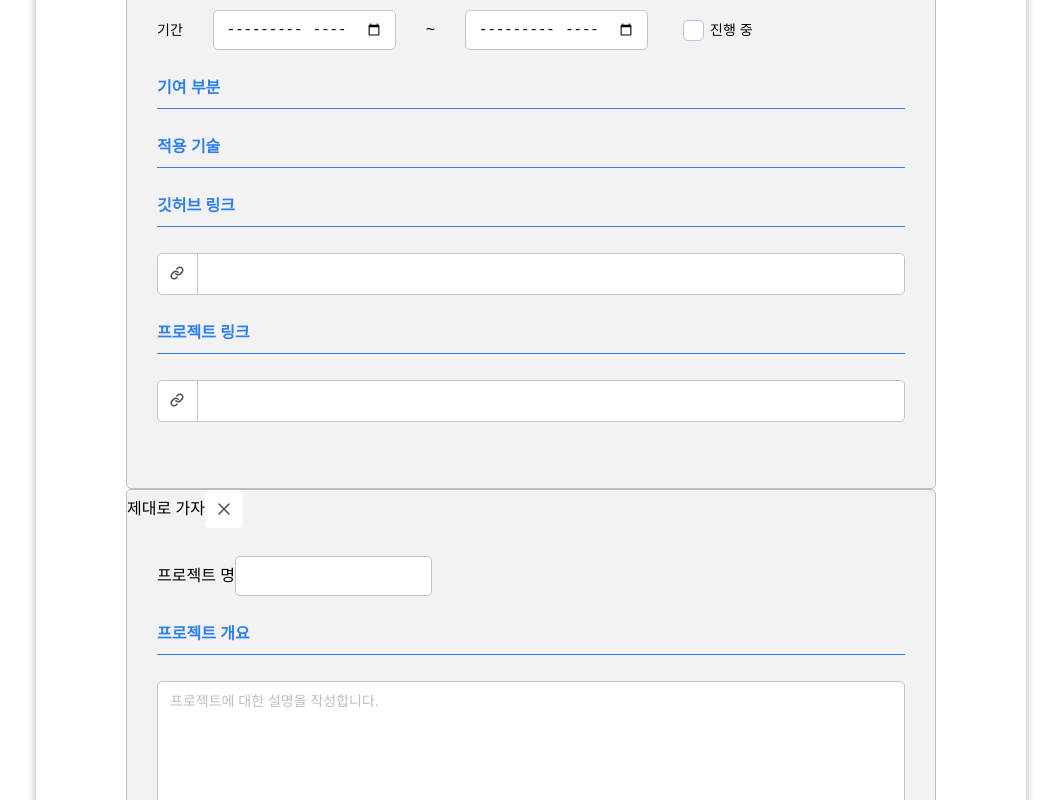
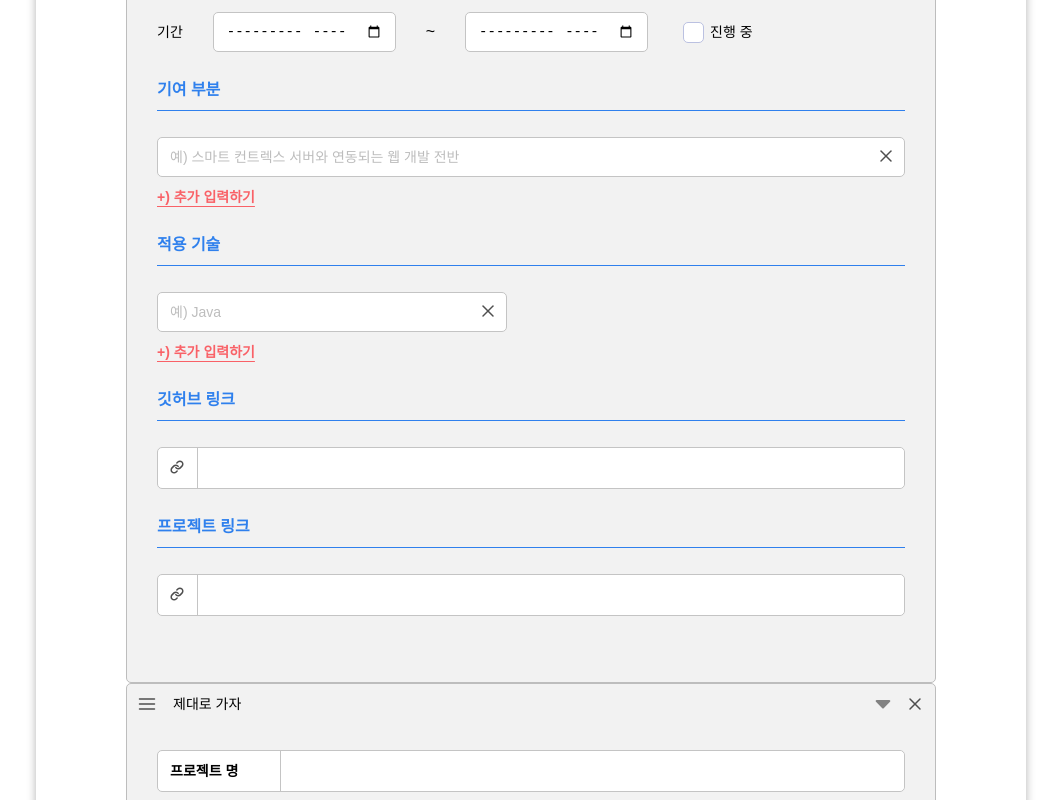
Before and after one commit to weniv/MAKE-RE, a React (Create React App) app: page / in a window 1280 px wide. Shown: the part 1900-2700 px from the top of the page, without its empty margins (109-1170 px from the left). Built offline with nearby package versions, Linux system fonts and the light colour scheme.

Commit message:
Feat: 프로젝트 컴포넌트 스타일링

```diff
--- a/src/app/App.jsx
+++ b/src/app/App.jsx
@@ -8,6 +8,20 @@ function App() {
   const dummyData = {
     name: '전유진',
     enName: 'YouJin Jeon',
+    project: [
+      {
+        title: '',
+        outline: '',
+        people: '',
+        startPeriod: '',
+        endPeriod: '',
+        progress: false,
+        contributes: [],
+        skills: [],
+        github: '',
+        link: '',
+      },
+    ],
     experience: [
       { date: '2023-02', contents: '테스트1 입니다' },
       { date: '2023-06', contents: '테스트2 입니다' },
--- /dev/null
+++ b/src/components/Experience/ExperienceInput.module 2.css
@@ -0,0 +1,108 @@
+* {
+  box-sizing: border-box;
+}
+
+.exp {
+  margin: 40px 0;
+}
+
+/* Input */
+.btnAdd {
+  margin: 0 10px;
+}
+
+.contContents {
+  position: relative;
+  display: flex;
+  justify-content: space-between;
+  align-items: center;
+  margin: 10px 0 10px 10px;
+  border: 1px solid var(--border-color);
+  border-radius: 5px;
+  gap: 2px;
+}
+
+.inpDate {
+  border-radius: 5px 0 0 5px;
+  border: none;
+  border-right: 1px solid var(--border-color);
+  width: 150px;
+  padding: 12px;
+  font-family: 'Noto Sans KR', sans-serif;
+}
+
+.inpItem {
+  width: 100%;
+  height: 100%;
+  padding: 9px 11px;
+  font-size: 14px;
+  font-weight: 500;
+  border: none;
+  background-color: var(--background-color);
+}
+.inpItem::placeholder {
+  color: var(--placeholder-color);
+}
+
+.btnDel {
+  border: none;
+  background-color: var(--background-color);
+  border-radius: 5px;
+  padding: 9px;
+}
+.btnDel img {
+  display: block;
+  cursor: pointer;
+  width: 20px;
+  height: 20px;
+}
+
+/* Output */
+.titOutput {
+  margin: 40px 0 20px;
+}
+
+.listExp {
+  display: flex;
+  flex-direction: column;
+  gap: 10px;
+}
+
+.listExp li {
+  display: flex;
+  gap: 20px;
+}
+
+.listExp li .date {
+  font-weight: 700;
+  font-size: 14px;
+  line-height: 20px;
+  min-width: 52px;
+  color: var(--placeholder-color);
+  position: relative;
+}
+
+.listExp li .date:empty::before {
+  content: '-';
+  width: 100%;
+  text-align: center;
+  position: absolute;
+}
+.listExp li .date:not(:empty)::after {
+  content: '.';
+  position: absolute;
+}
+
+.listExp li .item {
+  font-weight: 400;
+  font-size: 14px;
+  line-height: 20px;
+  position: relative;
+}
+
+.listExp li .item:empty::before {
+  content: '-';
+  width: 100%;
+  position: absolute;
+  line-height: 16px;
+}
--- a/src/components/Project/ProjectInput.jsx
+++ b/src/components/Project/ProjectInput.jsx
@@ -32,7 +32,14 @@ function ProjectContent({ idx, handleDelete }) {
   return (
     <div className={styles.contProject}>
       <div className={styles.contHeader}>
+        <button className={styles.btnDrag}>
+          <img src="/images/drag-icon.svg" alt="드래그" />
+        </button>
         <h3>제대로 가자</h3>
+
+        <button className={styles.btnToggle}>
+          <img src="/images/polygon-down.svg" alt="내용 열기" />
+        </button>
         <button className={styles.btnDel}>
           <img
             src="/images/delete-icon.svg"
@@ -72,9 +79,34 @@ function ProjectContent({ idx, handleDelete }) {
       </div>
       <div className={styles.contContribute}>
         <h4 className={styles.subTit}>기여 부분</h4>
+        <div className={styles.inpContribute}>
+          <input
+            type="text"
+            placeholder="예) 스마트 컨트렉스 서버와 연동되는 웹 개발 전반"
+          />
+          <button className={styles.btnDel}>
+            <img
+              src="/images/delete-icon.svg"
+              alt="삭제"
+              onClick={() => handleDelete(idx)}
+            />
+          </button>
+        </div>
+        <button className={`addBtn ${styles.btnAdd}`}>+) 추가 입력하기</button>
       </div>
       <div className={styles.contSkills}>
         <h4 className={styles.subTit}>적용 기술</h4>
+        <div className={styles.inpSkills}>
+          <input type="text" placeholder="예) Java" />
+          <button className={styles.btnDel}>
+            <img
+              src="/images/delete-icon.svg"
+              alt="삭제"
+              onClick={() => handleDelete(idx)}
+            />
+          </button>
+        </div>
+        <button className={`addBtn ${styles.btnAdd}`}>+) 추가 입력하기</button>
       </div>
       <div>
         <h4 className={styles.subTit}>깃허브 링크</h4>
--- a/src/components/Project/ProjectInput.module.css
+++ b/src/components/Project/ProjectInput.module.css
@@ -19,8 +19,22 @@
   top: 0;
   left: 0;
   width: 100%;
+  height: fit-content;
   display: flex;
   align-items: center;
+  gap: 14px;
+  padding: 10px;
+}
+
+.contHeader .btnDel {
+  background-color: transparent;
+  padding: 0;
+}
+.contHeader h3 {
+  margin: 0 auto 0 2px;
+  font-weight: 500;
+  font-size: 14px;
+  line-height: 20px;
 }
 .btnDel {
   border: none;
@@ -43,6 +57,27 @@
   padding-bottom: 8px;
   color: var(--main-color);
   border-bottom: 1.4px solid var(--main-color);
+}
+
+.contTit {
+  width: 100%;
+  background-color: var(--background-color);
+  border-radius: 5px;
+  display: flex;
+  align-items: center;
+  border: 1px solid var(--border-color);
+}
+.contTit label {
+  white-space: nowrap;
+  padding: 10px 42px 10px 12px;
+  font-size: 14px;
+  font-weight: 700;
+}
+.contTit input {
+  width: 100%;
+  border-radius: 0 5px 5px 0;
+  border: none;
+  border-left: 1px solid var(--border-color);
 }
 
 .inpOutline {
@@ -106,3 +141,29 @@
   border-radius: 0 5px 5px 0;
   width: 100%;
 }
+
+.inpContribute,
+.inpSkills {
+  position: relative;
+}
+.inpContribute input {
+  display: block;
+  width: 100%;
+}
+
+.inpSkills input {
+  display: block;
+  width: 350px;
+}
+
+.inpContribute .btnDel,
+.inpSkills .btnDel {
+  position: absolute;
+  top: 0;
+  right: 0;
+  background-color: transparent;
+}
+
+.inpSkills {
+  width: fit-content;
+}
```
Also changed, not shown: public/images/drag-icon.svg (added).
